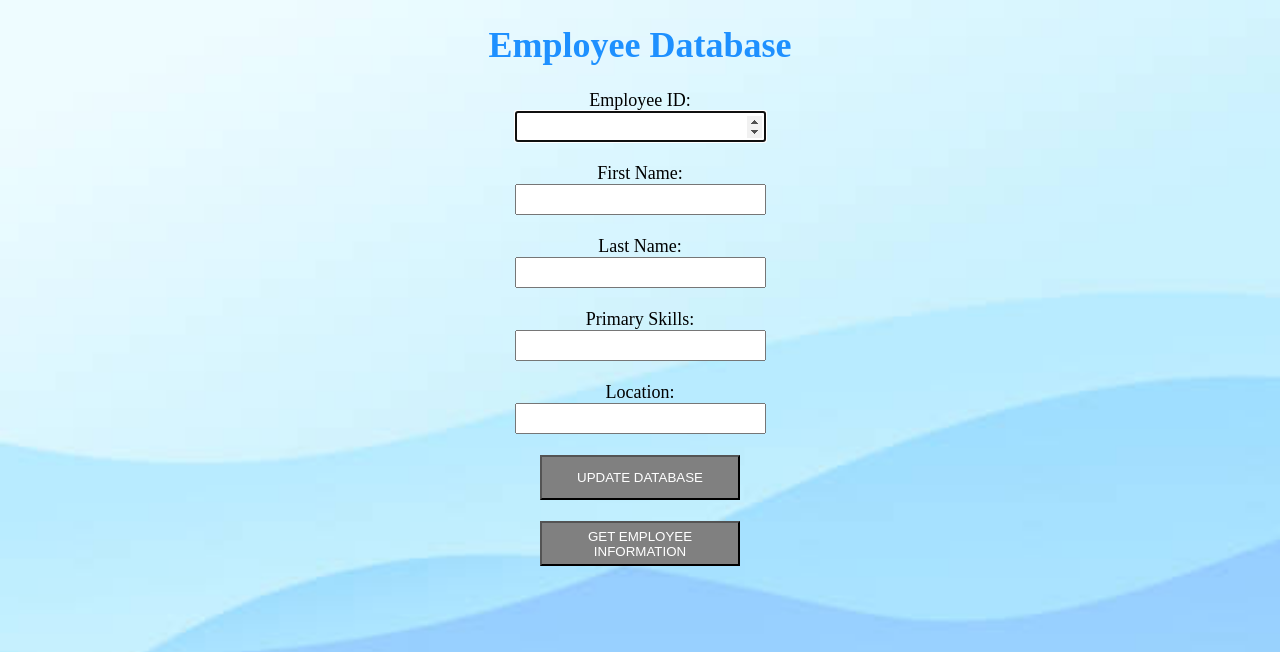
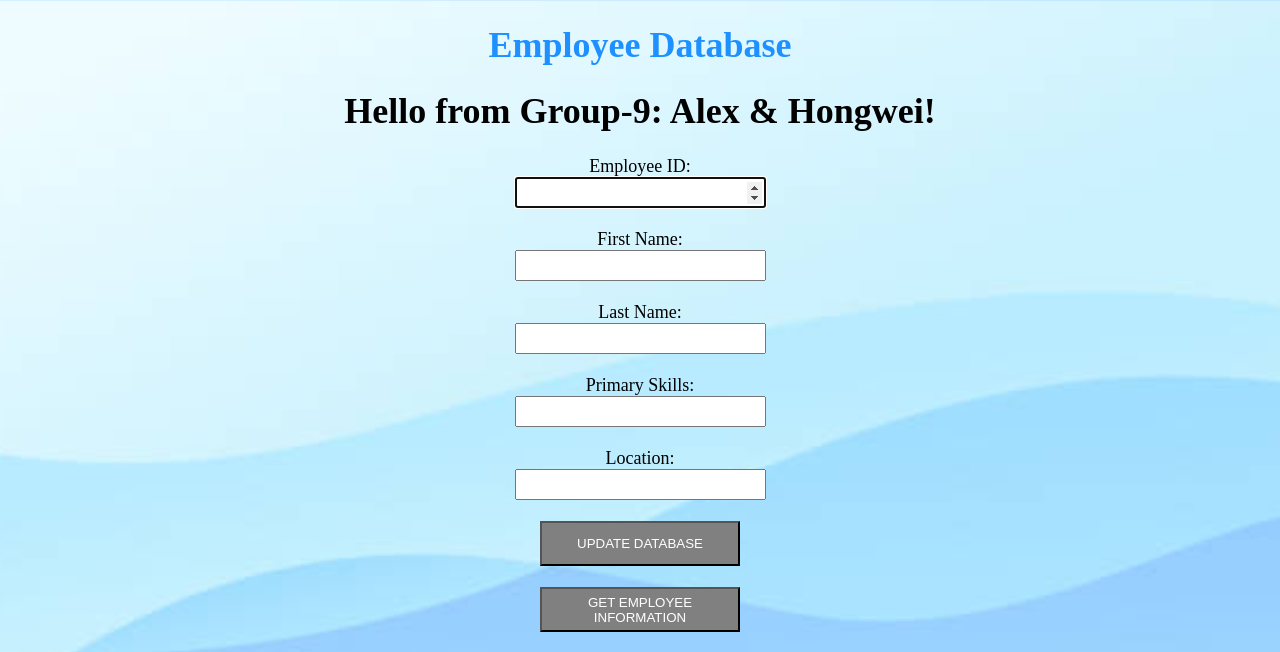
Before and after one commit to billzhaohongwei/clo835-final-webapp, a Flask app: page / in a window 1280 px wide. Shown: the top 652 px of the page. Run offline with Flask 2, Linux system fonts and the light colour scheme.

Commit message:
Updated to display the group name

```diff
--- a/app.py
+++ b/app.py
@@ -39,8 +39,13 @@ DBPWD = os.environ.get("DBPWD") or "password"
 DATABASE = os.environ.get("DATABASE") or "employees"
 COLOR_FROM_ENV = os.environ.get('APP_COLOR') or "lime"
 DBPORT = int(os.environ.get("DBPORT"))
+
+
 # Specify the background image:
 BACKGROUND_IMAGE_URL = os.getenv("BACKGROUND_IMAGE_URL")
+
+#Get the name for header
+group_name = os.environ.get('g_name') or "Group-9: Alex & Hongwei"
 
 # Create a connection to the MySQL database
 db_conn = connections.Connection(
@@ -73,12 +78,12 @@ COLOR = random.choice(["red", "green", "blue", "blue2", "darkblue", "pink", "lim
 
 @app.route("/", methods=['GET', 'POST'])
 def home():
-    return render_template('addemp.html', color=color_codes[COLOR], background_image_url=BACKGROUND_IMAGE_URL)
+    return render_template('addemp.html', color=color_codes[COLOR], background_image_url=BACKGROUND_IMAGE_URL, g_name=group_name)
 
 
 @app.route("/about", methods=['GET', 'POST'])
 def about():
-    return render_template('about.html', color=color_codes[COLOR], background_image_url=BACKGROUND_IMAGE_URL)
+    return render_template('about.html', color=color_codes[COLOR], background_image_url=BACKGROUND_IMAGE_URL, g_name=group_name)
 
 
 @app.route("/addemp", methods=['POST'])
@@ -101,12 +106,12 @@ def AddEmp():
         cursor.close()
 
     print("All modifications done...")
-    return render_template('addempoutput.html', name=emp_name, color=color_codes[COLOR], background_image_url=BACKGROUND_IMAGE_URL)
+    return render_template('addempoutput.html', name=emp_name, color=color_codes[COLOR], background_image_url=BACKGROUND_IMAGE_URL, g_name=group_name)
 
 
 @app.route("/getemp", methods=['GET', 'POST'])
 def GetEmp():
-    return render_template("getemp.html", color=color_codes[COLOR], background_image_url=BACKGROUND_IMAGE_URL)
+    return render_template("getemp.html", color=color_codes[COLOR], background_image_url=BACKGROUND_IMAGE_URL, g_name=group_name)
 
 
 @app.route("/fetchdata", methods=['GET', 'POST'])
@@ -136,7 +141,7 @@ def FetchData():
 
     return render_template("getempoutput.html", id=output["emp_id"], fname=output["first_name"],
                            lname=output["last_name"], interest=output["primary_skills"], location=output["location"],
-                           color=color_codes[COLOR], background_image_url=BACKGROUND_IMAGE_URL)
+                           color=color_codes[COLOR], background_image_url=BACKGROUND_IMAGE_URL, g_name=group_name)
 
 if __name__ == '__main__':
 
@@ -161,4 +166,4 @@ if __name__ == '__main__':
         print("Color not supported. Received '" + COLOR + "' expected one of " + SUPPORTED_COLORS)
         exit(1)
 
-    app.run(host='0.0.0.0', port=8080, debug=True)
+    app.run(host='0.0.0.0', port=81, debug=True)
--- a/manifests/config-map.yaml
+++ b/manifests/config-map.yaml
@@ -4,3 +4,4 @@ metadata:
   name: app-config
 data:
   background-image-url: "https://clo835-project-bucket-repo.s3.us-east-1.amazonaws.com/background.jpg"
+  g_name: "Group-9: Alex & Hongwei"
--- a/templates/about.html
+++ b/templates/about.html
@@ -9,7 +9,7 @@
     height: 90px;
     vertical-align:  middle;">
 {% if name %}
-  <h1>Hello from {{ name }}!</h1>
+  <h1>Hello from {{ g_name }}!</h1>
 {% else %}
   <h1>Hello From CLO835 Group 9!</h1>
   <p>Background Image URL: {{ background_image_url }}</p>
--- a/templates/addemp.html
+++ b/templates/addemp.html
@@ -7,6 +7,7 @@
 	<font color="black" size="4" style="font-family: avenir">
 
 		<h1 style="color: DodgerBlue">Employee Database</h1>
+		 <h1>Hello from {{ g_name }}!</h1>
 		<body style="background-image: url('/static/background.jpg');
               background-size: cover;
               background-repeat: no-repeat;
--- a/templates/addempoutput.html
+++ b/templates/addempoutput.html
@@ -7,6 +7,7 @@
               background-size: cover;
               background-repeat: no-repeat;
               background-attachment: fixed;">
+			 <h1>Hello from {{ g_name }}!</h1>
 			<h1>The employee {{ name }} wassuccessfully added to the database</h1><br>
 			<h2>The Employee has been added to the database</h2><br>
 			<h2>{{ name }}</h2><br>
--- a/templates/getemp.html
+++ b/templates/getemp.html
@@ -5,7 +5,7 @@
 </head>
 <center>
 	<font color="black" size="5" style="font-family: avenir">
-
+ 		<h1>Hello from {{ g_name }}!</h1>
 		<h1 style="color: DodgerBlue">Employee Information</h1>
 
 		<body style="background-image: url('/static/background.jpg');
--- a/templates/getempoutput.html
+++ b/templates/getempoutput.html
@@ -6,6 +6,7 @@
 <center>
 	<font color="black" size="5" style="font-family: avenir">
 
+		<h1>Hello from {{ g_name }}!</h1>
 		<h1 style="color: DodgerBlue">Employee Information</h1>
 
 		<body style="background-image: url('/static/background.jpg');
```
